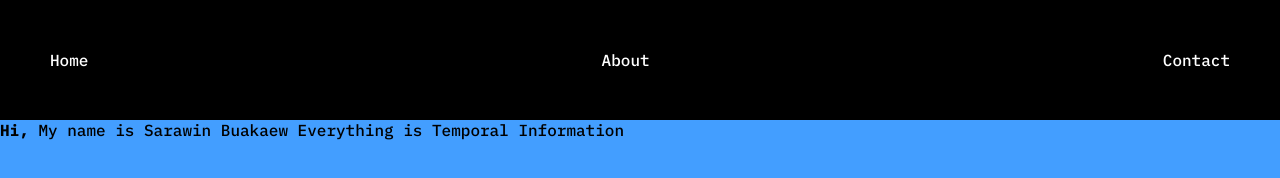
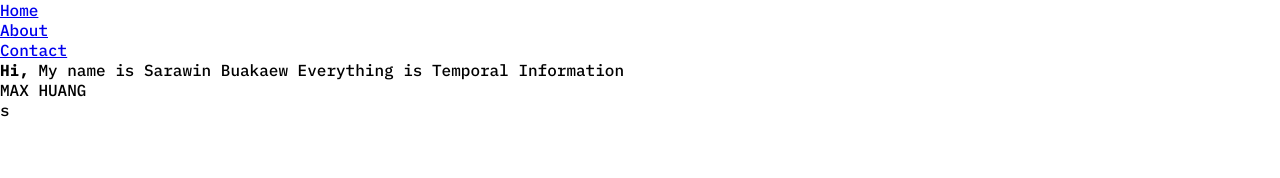
Before and after one commit to srwbk-engineer/srwbk-eng.github.io, a plain HTML site: page index.html in a window 1280 px wide. Drawn offline with Linux system fonts and the light colour scheme.

Commit message:
edit code

```diff
--- a/index.html
+++ b/index.html
@@ -5,6 +5,7 @@
     <meta name="viewport" content="width=device-width, initial-scale=1.0">
     <link rel="stylesheet" href="style.css">
     <link rel="icon" href="image/robot_o_s.png" type="image" sizes="16x16">
+    <!-- title head web -->
     <title>srwbk-eng</title>
 </head>
 <body>
@@ -34,7 +35,23 @@
 
 
 
+     <section class="simbody">
+        <script>
+            THREE.ShapeUtils.triangulateShape = (function() {
+                    var pnlTriangulator = new PNLTRI.Triangulator();
+                    return function triangulateShape(contour, holes) {
+                        return pnlTriangulator.triangulate_polygon([contour].concat(holes));
+                    };
+                })();
+        </script>
 
+        <div id="three-container"></div>
+
+        <div id="instructions">
+            MAX HUANG
+        </div>s
+
+     </section>
 
 
 
--- a/style.css
+++ b/style.css
@@ -12,36 +12,4 @@ body {
     font-family: "IBM Plex Mono", monospace;
     font-weight: 500;
     font-style: normal;
-    background-color: #439eff;
 }
-
-
-/* Header styles */
-.header {
-    background-color: #000000;
-    color: #ffffff;
-    padding: 20px;
-    text-align: center;
-}
-
-.navi ul {
-    list-style: none;
-    display: flex;
-    justify-content: space-between;
-    align-items: center;
-}
-
-.navi ul li {
-    padding: 10px;
-    margin: 20px;
-}
-
-.navi ul li a {
-    text-decoration: none;
-    color: #ffffff;
-}
-
-.navi ul li a:hover {
-    text-decoration: underline;
-    color: #439eff;
-}
```
Also changed, not shown: script.js (deleted, +0 -9 lines), 1 other file.
